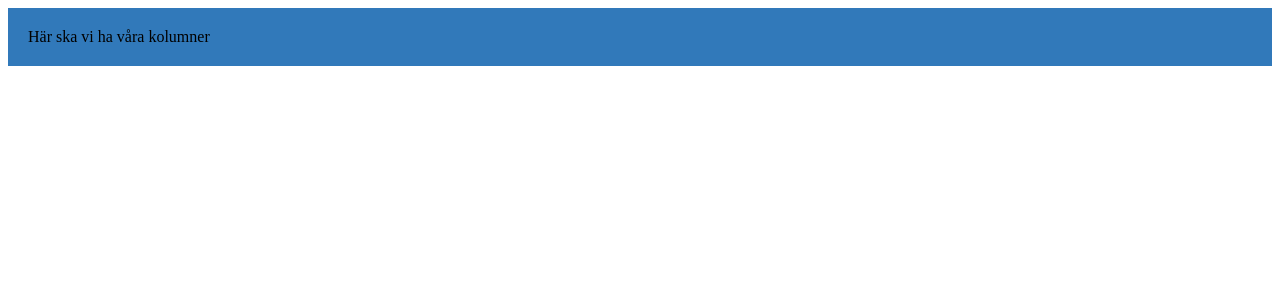
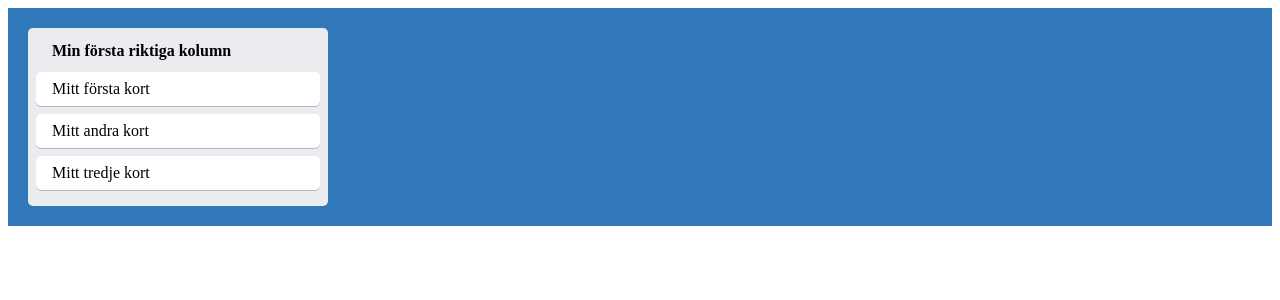
Before and after one commit to elander/cmgrund, a React (Create React App) app: page / in a window 1280 px wide. Shown: the top 300 px of the page. Built offline with nearby package versions, Linux system fonts and the light colour scheme.

Commit message:
första komponenterna med innehåll

```diff
--- a/src/App.tsx
+++ b/src/App.tsx
@@ -1,13 +1,18 @@
 import './App.css';
 
 import { AppContainer } from './styles';
+import { Card } from './Card';
+import { Column } from './Column';
 import React from 'react';
-import logo from './logo.svg';
 
 function App() {
   return (
     <AppContainer>
-      Här ska vi ha våra kolumner
+      <Column text="Min första riktiga kolumn">
+        <Card text='Mitt första kort' />
+        <Card text='Mitt andra kort' />
+        <Card text='Mitt tredje kort' />
+      </Column>
       </AppContainer>
   );
 }
--- /dev/null
+++ b/src/Card.tsx
@@ -0,0 +1,11 @@
+import { CardContainer } from "./styles";
+
+type CardProps = {
+    text: string;
+}
+
+export const Card = ({text}: CardProps) => {
+    return (
+        <CardContainer>{text}</CardContainer>
+    );
+}
--- /dev/null
+++ b/src/Column.tsx
@@ -0,0 +1,15 @@
+import { ColumnContainer, ColumnTitle } from "./styles";
+
+type ColumnProps = {
+    text: string;
+    children?: React.ReactNode;
+}
+
+export const Column = ({text, children}: ColumnProps ) => {
+    return (
+        <ColumnContainer>
+            <ColumnTitle>{text}</ColumnTitle>
+            {children}
+        </ColumnContainer>
+    )
+};
--- a/src/styles.ts
+++ b/src/styles.ts
@@ -4,6 +4,22 @@ import styled from 'styled-components';
 // ColumnContainer
 // ColumnTitle
 // CardContainer
+
+type AddItemButtonProps = {
+    dark?: boolean;
+}
+
+export const AddItemButton = styled.button<AddItemButtonProps>`
+    color: ${props => (props.dark ? "#000" : "#fff")};
+    background-color: #ffffff3d;
+    border-radius: 5px;
+    border: none;
+    cursor: pointer;
+    max-width: 300px;
+    padding: 10px 12px;
+    text-align: left;
+    width: 100%;
+`
 
 export const AppContainer = styled.article`
     align-items: flex-start;
```
